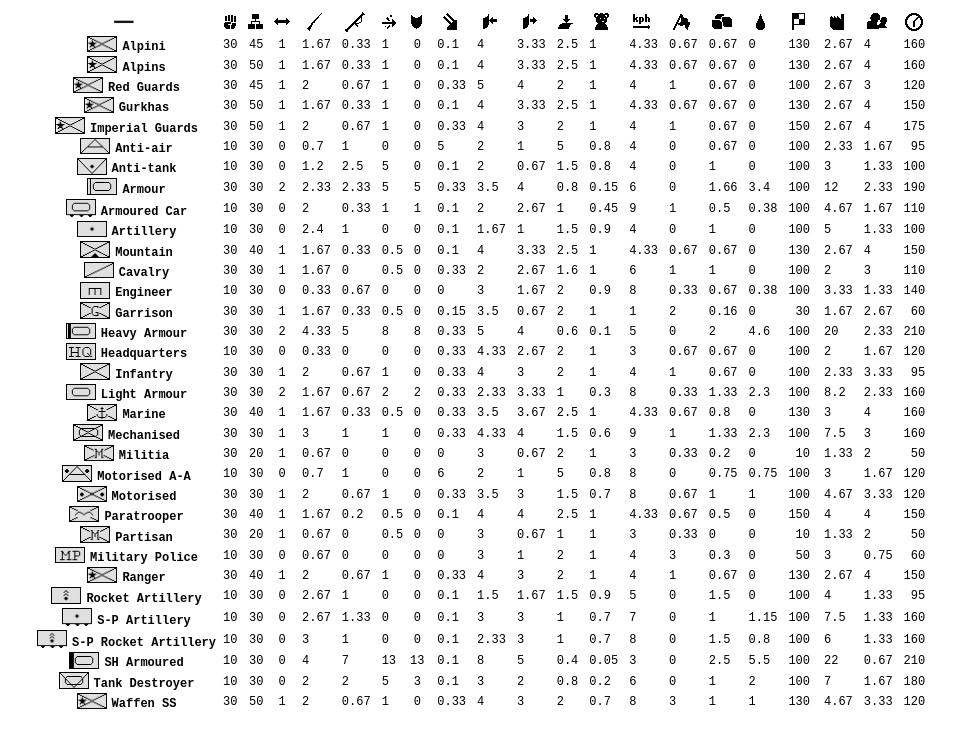
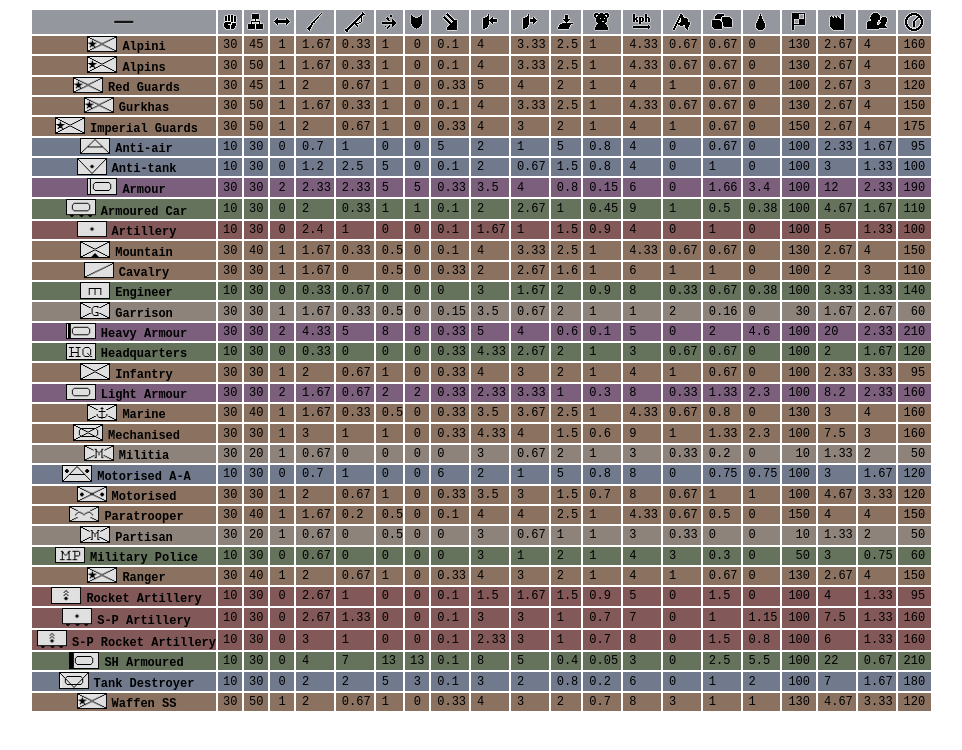
Before and after one commit to ratiotile/division-designer, a Gatsby site: page /division in a window 1280 px wide. Shown: the whole page, without its empty margins (70-1032 px from the left). Built offline with nearby package versions, Linux system fonts and the light colour scheme; Gatsby itself is replaced by a stand-in of ours.

Commit message:
added colors to table

```diff
--- a/src/model/units.js
+++ b/src/model/units.js
@@ -43,135 +43,168 @@ r.keys().forEach(key => {
 const unit_display = {
   alpini_brigade: {
     counter: alpini_counter,
-    name: 'Alpini'
+    name: 'Alpini',
+    type: 'infantry',
   },
   alpins_brigade: {
     counter: alpins_counter,
-    name: 'Alpins'
+    name: 'Alpins',
+    type: 'infantry',
   },
   anti_air_brigade: {
     counter: aa_counter,
-    name: 'Anti-air'
+    name: 'Anti-air',
+    type: 'direct',
   },
   anti_tank_brigade: {
     counter: at_counter,
-    name: 'Anti-tank'
+    name: 'Anti-tank',
+    type: 'direct',
   },
   armor_brigade: {
     counter: arm_counter,
-    name: 'Armour'
+    name: 'Armour',
+    type: 'armour',
   },
   armored_car_brigade: {
     counter: ac_counter,
-    name: 'Armoured Car'
+    name: 'Armoured Car',
+    type: 'support',
   },
   artillery_brigade: {
     counter: art_counter,
-    name: 'Artillery'
+    name: 'Artillery',
+    type: 'indirect',
   },
   bergsjaeger_brigade: {
     counter: bergsjaeger_counter,
-    name: 'Mountain'
+    name: 'Mountain',
+    type: 'infantry',
   },
   cavalry_brigade: {
     counter: cavalry_counter,
-    name: 'Cavalry'
+    name: 'Cavalry',
+    type: 'infantry',
   },
   engineer_brigade: {
     counter: engineer_counter,
-    name: 'Engineer'
+    name: 'Engineer',
+    type: 'support',
   },
   garrison_brigade: {
     counter: garrison_counter,
-    name: 'Garrison'
+    name: 'Garrison',
+    type: 'militia',
   },
   guards_brigade: {
     counter: guards_counter,
-    name: 'Red Guards'
+    name: 'Red Guards',
+    type: 'infantry',
   },
   gurkha_brigade: {
     counter: gurkha_counter,
-    name: 'Gurkhas'
+    name: 'Gurkhas',
+    type: 'infantry',
   },
   heavy_armor_brigade: {
     counter: heavy_armor_counter,
-    name: 'Heavy Armour'
+    name: 'Heavy Armour',
+    type: 'armour',
   },
   hq_brigade: {
     counter: hq_counter,
-    name: 'Headquarters'
+    name: 'Headquarters',
+    type: 'support',
   },
   imperial_brigade: {
     counter: imperial_counter,
-    name: 'Imperial Guards'
+    name: 'Imperial Guards',
+    type: 'infantry',
   },
   infantry_brigade: {
     counter: infantry_counter,
-    name: 'Infantry'
+    name: 'Infantry',
+    type: 'infantry',
   },
   light_armor_brigade: {
     counter: light_armor_counter,
-    name: 'Light Armour'
+    name: 'Light Armour',
+    type: 'armour',
   },
   marine_brigade: {
     counter: marine_counter,
-    name: 'Marine'
+    name: 'Marine',
+    type: 'infantry',
   },
   mechanized_brigade: {
     counter: mechanized_counter,
-    name: 'Mechanised'
+    name: 'Mechanised',
+    type: 'infantry',
   },
   militia_brigade: {
     counter: militia_counter,
-    name: 'Militia'
+    name: 'Militia',
+    type: 'militia',
   },
   mot_aa_brigade: {
     counter: mot_AA_counter,
-    name: 'Motorised A-A'
+    name: 'Motorised A-A',
+    type: 'direct',
   },
   motorized_brigade: {
     counter: motorized_counter,
-    name: 'Motorised'
+    name: 'Motorised',
+    type: 'infantry',
   },
   paratrooper_brigade: {
     counter: paratrooper_counter,
-    name: 'Paratrooper'
+    name: 'Paratrooper',
+    type: 'infantry',
   },
   partisan_brigade: {
     counter: militia_counter,
-    name: 'Partisan'
+    name: 'Partisan',
+    type: 'militia',
   },
   police_brigade: {
     counter: police_counter,
-    name: 'Military Police'
+    name: 'Military Police',
+    type: 'support',
   },
   ranger_brigade: {
     counter: ranger_counter,
-    name: 'Ranger'
+    name: 'Ranger',
+    type: 'infantry',
   },
   rocket_artillery_brigade: {
     counter: rocket_artillery_counter,
-    name: 'Rocket Artillery'
+    name: 'Rocket Artillery',
+    type: 'indirect',
   },
   sp_artillery_brigade: {
     counter: sp_artillery_counter,
-    name: 'S-P Artillery'
+    name: 'S-P Artillery',
+    type: 'indirect',
   },
   sp_rct_artillery_brigade: {
     counter: sp_rct_artillery_counter,
-    name: 'S-P Rocket Artillery'
+    name: 'S-P Rocket Artillery',
+    type: 'indirect',
   },
   super_heavy_armor_brigade: {
     counter: super_heavy_armor_counter,
-    name: 'SH Armoured'
+    name: 'SH Armoured',
+    type: 'support',
   },
   tank_destroyer_brigade: {
     counter: tank_destroyer_counter,
-    name: 'Tank Destroyer'
+    name: 'Tank Destroyer',
+    type: 'direct',
   },
   waffen_brigade: {
     counter: waffenSS_counter,
-    name: 'Waffen SS'
+    name: 'Waffen SS',
+    type: 'infantry',
   },
 }
 
--- a/src/pages/division.js
+++ b/src/pages/division.js
@@ -72,14 +72,45 @@ const divBuilderCell = (value)=>(
   </td>
 )
 
-const divBuilderRow = ({display, max_strength, default_organisation, combat_width, soft_attack, hard_attack, ap_attack, armor_value, air_attack, defensiveness, toughness, air_defence, softness, maximum_speed, suppression, supply_consumption, fuel_consumption, officers, build_cost_ic, build_cost_manpower, build_time})=>(
+const armour_background_color = '#7b5f7d'
+const infantry_background_color = '#8b7260'
+const militia_background_color = '#8e837b'
+const artillery_background_color = '#835858'
+const support_background_color = '#65725c'
+const direct_background_color = '#717a8d'
+
+const divBuilderRow = ({display, max_strength, default_organisation, combat_width, soft_attack, hard_attack, ap_attack, armor_value, air_attack, defensiveness, toughness, air_defence, softness, maximum_speed, suppression, supply_consumption, fuel_consumption, officers, build_cost_ic, build_cost_manpower, build_time}) => {
+  let background_color = 'white'
+  switch(display.type){
+    case 'infantry':
+      background_color = infantry_background_color
+      break;
+    case 'armour':
+      background_color = armour_background_color
+      break;
+    case 'militia':
+      background_color = militia_background_color
+      break;
+    case 'direct':
+      background_color = direct_background_color
+      break;
+    case 'support':
+      background_color = support_background_color
+      break;
+    case 'indirect':
+      background_color = artillery_background_color
+      break;
+  }
+  return (
   <tr key={display.name} style={{
     whiteSpace: 'nowrap',
+    background: background_color,
   }}>
     <th className={cell_css} style={{
       position: 'sticky',
       left: 0,
-      background: 'white',
+      background: background_color,
+
     }}>
       <div>
         <div style={{
@@ -155,7 +186,7 @@ const divBuilderRow = ({display, max_strength, default_organisation, combat_widt
       {build_time}
     </td>
   </tr>
-)
+)}
 
 const tooltip = css({
   //position: 'relative',
@@ -168,12 +199,14 @@ const tooltip_text = css({
   zIndex: 1,
 })
 
+const header_background_color = '#94979d'
+
 const headerIcon = (icon, help, style={})=>(
   <th className={`${cell_css}`}
       style={Object.assign({}, style, {
         cursor: 'pointer',
         textAlign: 'center',
-        background: 'white',
+        background: header_background_color,
         // make sticky header
         position: '-webkit-sticky',
         position: 'sticky',
```
